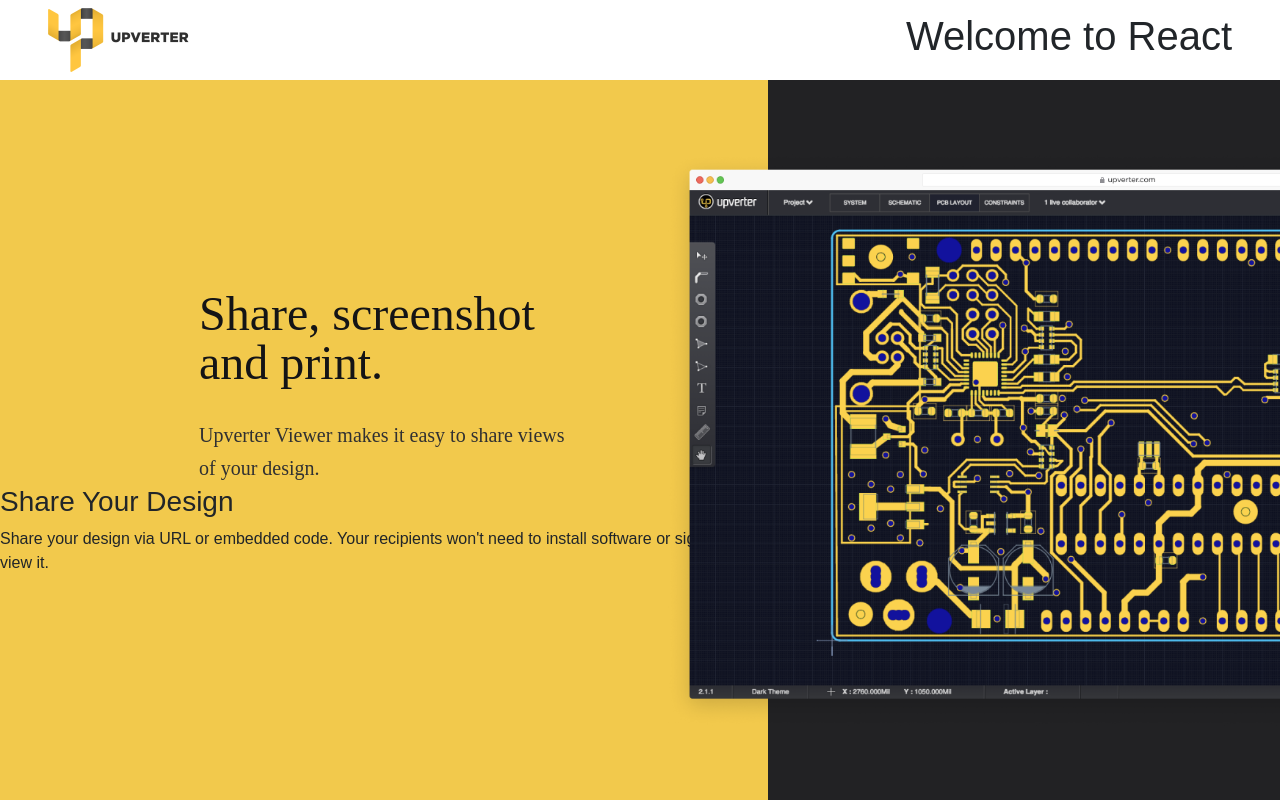
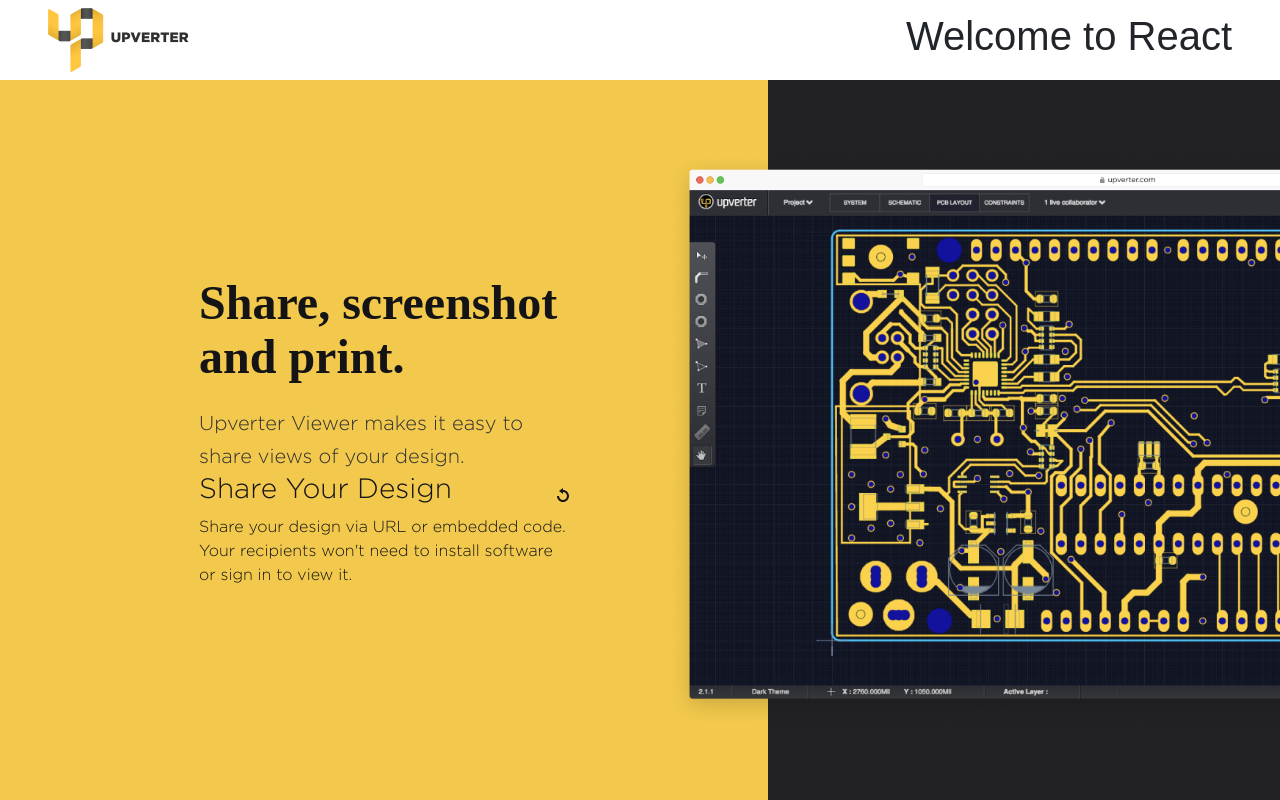
Before and after one commit to sFiFty/upverter-mockup, a React (Create React App) app: page / in a window 1280 px wide. Built offline with nearby package versions, Linux system fonts and the light colour scheme.

Commit message:
added fonts

```diff
--- a/src/App.css
+++ b/src/App.css
@@ -1,3 +1,13 @@
 .App {
   min-height: 100vh;
 }
+
+@font-face {
+  font-family: Futura;
+  src: url('./fonts/futura/futur.ttf');
+}
+
+@font-face {
+  font-family: Gotham;
+  src: url('./fonts/Gotham-Font/GothamLight.ttf');
+}
--- a/src/App.js
+++ b/src/App.js
@@ -1,5 +1,4 @@
 import React, { Component } from 'react';
-import logo from '../src/images/logo.png';
 import './App.css';
 import Header from './components/Header/Header.js'
 import Section from './components/Section/Section.js'
--- a/src/components/MainContent/MainContent.js
+++ b/src/components/MainContent/MainContent.js
@@ -1,5 +1,7 @@
 import React, { Component } from 'react';
+
 import './styles.css';
+import iconReplay from '../../images/icon-replay.svg';
 
 class MainContent extends Component {
   render() {
@@ -10,13 +12,16 @@
           <div className="subhead">
             Upverter Viewer makes it easy to share views of your design.
           </div>
-        </div>
-        <div className="design-box">
-          <h3>Share Your Design</h3>
-          <p>
-            Share your design via URL or embedded code.
-            Your recipients won't need to install software or sign in to view it.
-          </p>
+          <div className="design-box">
+            <div className="d-flex justify-content-between align-items-center">
+              <h3>Share Your Design</h3>
+              <img src={iconReplay} alt="ico ico-replay"/>
+            </div>
+            <p>
+              Share your design via URL or embedded code.
+              Your recipients won't need to install software or sign in to view it.
+            </p>
+          </div>
         </div>
       </div>
     );
--- a/src/components/MainContent/styles.css
+++ b/src/components/MainContent/styles.css
@@ -7,18 +7,25 @@
   color: #141416;
   width: 370px;
   margin: 0 auto;
+  font-family: Gotham;
 }
 
 .main-content .text-content h1 {
   font-family: Futura;
-  line-height: 49px;
+  line-height: 54px;
   font-size: 48px;
+  margin: 0;
+  font-weight: bold;
 }
 
 .main-content .text-content .subhead {
-  font-family: Gotham;
   line-height: 33px;
   font-size: 20px;
   color: #303032;
   padding-top: 24px;
 }
+
+.main-content .text-content .ico {
+  width: 12px;
+  height: 14px;
+}
```
Also changed, not shown: src/fonts/Gotham-Font/GothamLight.ttf (added), src/fonts/futura/futur.ttf (added).
